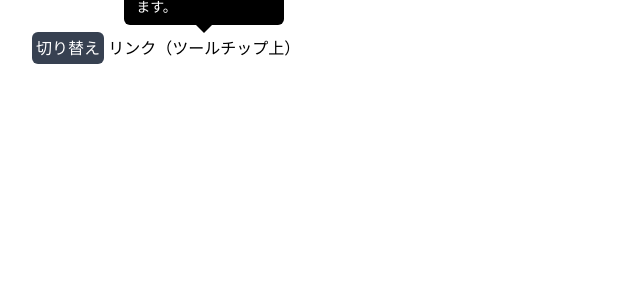
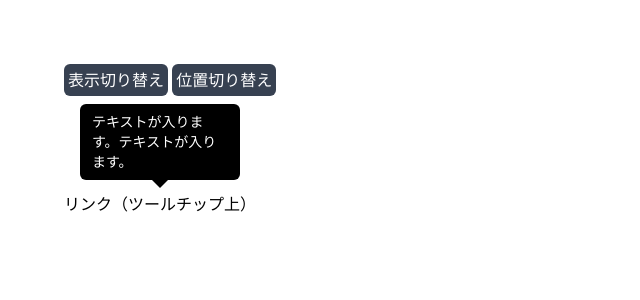
Before and after one commit to yamageji/svelte-ui, a Svelte app: page / in a window 1280 px wide. Shown: the top 300 px of the page, without its empty margins (0-640 px from the left). Built offline with nearby package versions, Linux system fonts and the light colour scheme.

Commit message:
fix: tooltip

```diff
--- a/src/App.svelte
+++ b/src/App.svelte
@@ -3,7 +3,7 @@
 </script>
 
 <main>
-  <div class="m-8">
+  <div class="m-16">
     <Tooltip />
   </div>
 </main>
--- a/src/components/Tooltip.svelte
+++ b/src/components/Tooltip.svelte
@@ -5,20 +5,32 @@
   // export let gap = '';
 
   let isShow = true;
+  let position = 'top';
   const toggleShow = () => (isShow = !isShow);
+  const togglePossition = () => {
+    if (position === 'top') {
+      position = 'bottom';
+    } else if (position === 'bottom') {
+      position = 'left';
+    } else if (position === 'left') {
+      position = 'right';
+    } else if (position === 'right') {
+      position = 'top';
+    }
+  };
 
   $: showClass = isShow ? 'visible opacity-100' : 'invisible opacity-0';
 
   $: triangleStyle = (position: string) => {
     switch (position) {
       case 'top':
-        return ' bottom-[calc(100%+8px+4px)] left-1/2 -translate-x-1/2 translate-y-[0px] before:left-0 before:right-0 before:-bottom-[8px] before:border-t-[8px] before:border-b-0 before:border-l-[8px] before:border-r-[8px] before:border-t-[#000] before:border-b-transparent before:border-l-transparent before:border-r-transparent ';
+        return 'bottom-[calc(100%+8px+4px)] left-1/2 -translate-x-1/2 translate-y-[0px] before:left-0 before:right-0 before:-bottom-[8px] before:border-t-[8px] before:border-b-0 before:border-l-[8px] before:border-r-[8px] before:border-t-[#000] before:border-b-transparent before:border-l-transparent before:border-r-transparent';
       case 'bottom':
-        return ' before:left-0 before:right-0 before:-top-[8px] before:border-t-0 before:border-b-[8px]  before:border-l-[8px] before:border-r-[8px] before:border-t-transparent before:border-b-[#000]  before:border-l-transparent before:border-r-transparent ';
+        return 'top-[calc(100%+8px+4px)] left-1/2 -translate-x-1/2 translate-y-[0px] before:left-0 before:right-0 before:-top-[8px] before:border-t-0 before:border-b-[8px]  before:border-l-[8px] before:border-r-[8px] before:border-t-transparent before:border-b-[#000] before:border-l-transparent before:border-r-transparent';
       case 'left':
-        return '';
+        return 'bottom-[50%] right-[calc(100%+8px+4px)] translate-x-[0px] translate-y-1/2 before:-right-[8px] before:top-0 before:bottom-0 before:border-t-[8px] before:border-b-[8px]  before:border-l-[8px] before:border-r-0 before:border-t-transparent before:border-b-transparent before:border-l-[#000] before:border-r-transparent';
       case 'right':
-        return '';
+        return 'bottom-[50%] left-[calc(100%+8px+4px)] translate-x-[0px] translate-y-1/2 before:-left-[8px] before:top-0 before:bottom-0 before:border-t-[8px] before:border-b-[8px]  before:border-l-0 before:border-r-[8px] before:border-t-transparent before:border-b-transparent before:border-l-transparent before:border-r-[#000]';
     }
   };
 
@@ -36,22 +48,29 @@
   };
 </script>
 
-<div class="" />
-
+<div class="mb-20">
   <button
     type="button"
     on:click={toggleShow}
     class="mb-4 rounded-md bg-gray-700 p-1 text-white"
   >
-  切り替え
+    表示切り替え
   </button>
+  <button
+    type="button"
+    on:click={togglePossition}
+    class="mb-4 rounded-md bg-gray-700 p-1 text-white"
+  >
+    位置切り替え
+  </button>
+</div>
 
-<a href="/" class={`${potisionFromParentStyle} relative`}>
+<a href="/" class={`${potisionFromParentStyle} relative inline-block`}>
   リンク（ツールチップ上）
   <span class="" role="tooltip">
     <span
       class={`${showClass} ${triangleStyle(
-        'top'
+        position
       )} z-1 absolute block w-max max-w-[160px] rounded-md bg-[#000] py-2 px-3 text-left text-sm text-[#fff]  before:absolute before:m-auto before:block before:h-0 before:w-0 before:border-solid before:content-['']`}
     >
       テキストが入ります。テキストが入ります。
```
Lines whose indentation alone changed are shown as unchanged.
